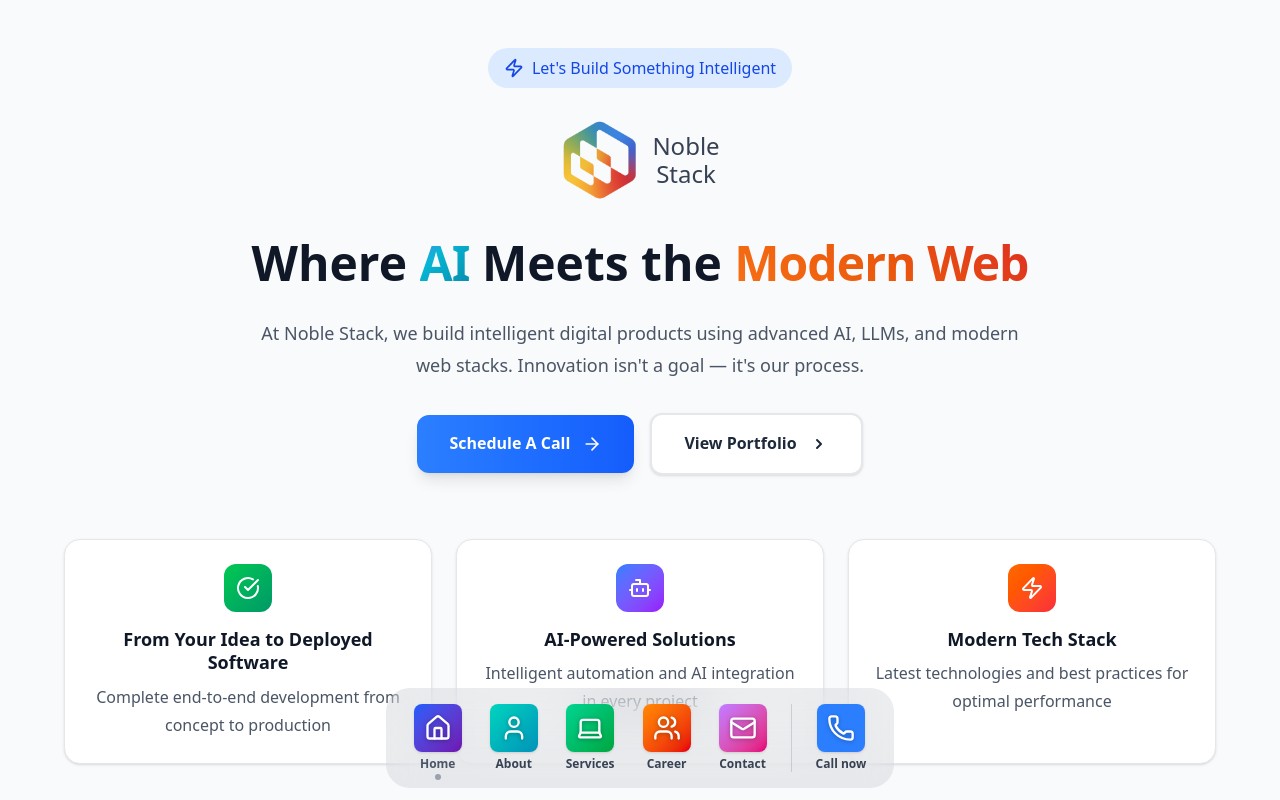
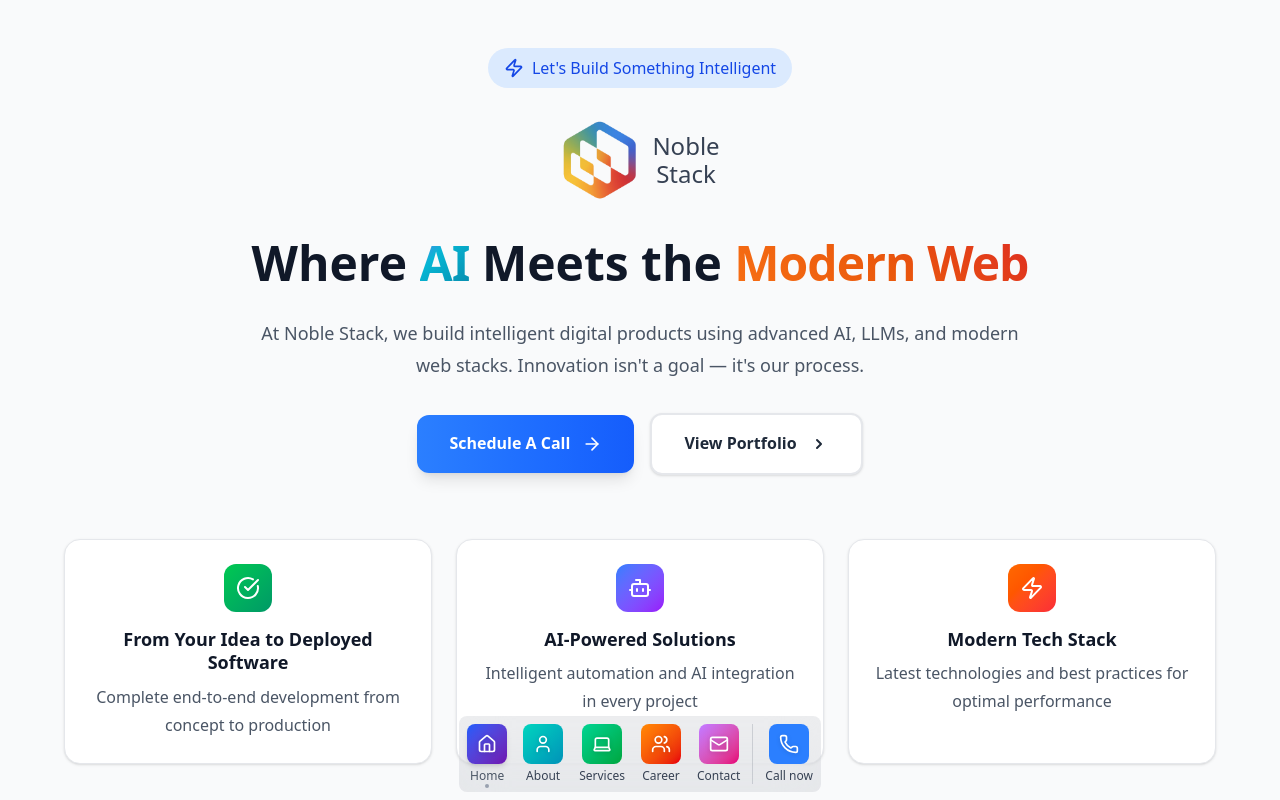
Before and after one commit to om202/NobleStack, a Next.js app: page / in a window 1280 px wide. Shown: the top 800 px of the page. Built offline with nearby package versions, Linux system fonts and the light colour scheme.

Commit message:
Refactor Navigation component styling for improved layout and user experience. Adjust padding, margins, and font sizes for better visual hierarchy. Update icon sizes and button styles for consistency across mobile and desktop views.

```diff
--- a/src/components/common/Navigation.tsx
+++ b/src/components/common/Navigation.tsx
@@ -67,13 +67,13 @@ export default function Navigation() {
   const pathname = usePathname();
 
   return (
-    <nav className="fixed bottom-0 left-0 right-0 z-50 p-3">
-      <div className="flex justify-center px-4">
-        <div className="bg-gray-600/10 backdrop-blur-xl rounded-3xl px-5 sm:px-7 py-4 w-fit max-w-[95vw]">
+    <nav className="fixed bottom-0 left-0 right-0 z-50 p-1">
+      <div className="flex justify-center p-1">
+        <div className="bg-gray-600/10 backdrop-blur-xl rounded-lg p-2 w-fit max-w-[95vw]">
           <NavigationMenu.Root>
             <NavigationMenu.List className="flex items-center justify-center">
               {/* Main Navigation Items */}
-              <div className={`items-center gap-5 sm:gap-7 ${isMenuOpen ? 'hidden' : 'flex lg:flex'}`}>
+              <div className={`items-center gap-3 sm:gap-4 ${isMenuOpen ? 'hidden' : 'flex lg:flex'}`}>
                 {navigationItems.map((item) => {
                   const Icon = item.icon;
                   const isActive = pathname === item.href;
@@ -82,20 +82,20 @@ export default function Navigation() {
                     <NavigationMenu.Item key={item.href}>
                       <NavigationMenu.Link asChild>
                         <Link href={item.href} className="flex flex-col items-center gap-1 group cursor-pointer relative">
-                          <div className={`w-11 h-11 sm:w-12 sm:h-12 rounded-lg flex items-center justify-center transition-all duration-300 shadow-sm ${
+                          <div className={`w-9 h-9 sm:w-10 sm:h-10 rounded-lg flex items-center justify-center transition-all duration-300 ${
                             isActive
                               ? `${item.activeColors} shadow-md`
                               : item.inactiveColors
                           }`}>
-                            <Icon className="w-6 h-6 sm:w-7 sm:h-7 text-white drop-shadow-[0_1px_2px_rgba(0,0,0,0.3)]" />
+                            <Icon className="w-5 h-5 text-white drop-shadow-sm" />
                           </div>
-                          <span className={`text-xs transition-colors duration-300 font-semibold ${
+                          <span className={`text-xs transition-colors duration-300 font-medium ${
                             isActive ? 'text-gray-600' : 'text-gray-700'
                           }`}>
                             {item.label}
                           </span>
                           {isActive && (
-                            <div className="absolute -bottom-2 left-1/2 transform -translate-x-1/2 w-1.5 h-1.5 bg-gray-400 rounded-full animate-in fade-in duration-300" />
+                            <div className="absolute -bottom-1 left-1/2 transform -translate-x-1/2 w-1 h-1 bg-gray-400 rounded-full" />
                           )}
                         </Link>
                       </NavigationMenu.Link>
@@ -105,12 +105,12 @@ export default function Navigation() {
               </div>
 
               {/* Call Now Button */}
-              <div className="hidden lg:flex ml-6 pl-6 border-l border-gray-500/25">
+              <div className="hidden lg:flex ml-3 pl-3 border-l border-gray-500/25">
                 <button className="flex flex-col items-center gap-1 group cursor-pointer">
-                  <div className="w-11 h-11 sm:w-12 sm:h-12 rounded-lg flex items-center justify-center transition-all duration-300 shadow-sm bg-blue-500">
-                    <Phone className="w-6 h-6 sm:w-7 sm:h-7 text-white drop-shadow-[0_1px_2px_rgba(0,0,0,0.3)]" />
+                  <div className="w-9 h-9 sm:w-10 sm:h-10 rounded-lg flex items-center justify-center transition-all duration-300 bg-blue-500">
+                    <Phone className="w-5 h-5 text-white drop-shadow-sm" />
                   </div>
-                  <span className="text-xs transition-colors duration-300 font-semibold text-gray-700">
+                  <span className="text-xs transition-colors duration-300 font-medium text-gray-700">
                     Call now
                   </span>
                 </button>
@@ -118,11 +118,11 @@ export default function Navigation() {
 
               {/* Mobile Menu Button */}
               <div
-                className="lg:hidden ml-5 sm:ml-7 flex items-center justify-center group cursor-pointer"
+                className="lg:hidden ml-3 sm:ml-4 flex items-center justify-center group cursor-pointer"
                 onClick={() => setIsMenuOpen(!isMenuOpen)}
               >
-                <div className="w-10 h-10 sm:w-12 sm:h-12 flex items-center justify-center group-hover:scale-110 transition-all duration-300">
-                  <ChevronUp className={`w-5 h-5 sm:w-6 sm:h-6 text-gray-600 group-hover:text-black transition-all duration-500 ease-in-out ${isMenuOpen ? 'rotate-180' : ''}`} />
+                <div className="w-8 h-8 sm:w-10 sm:h-10 flex items-center justify-center group-hover:scale-110 transition-all duration-300">
+                  <ChevronUp className={`w-4 h-4 sm:w-5 sm:h-5 text-gray-600 group-hover:text-black transition-all duration-300 ${isMenuOpen ? 'rotate-180' : ''}`} />
                 </div>
               </div>
             </NavigationMenu.List>
@@ -130,8 +130,8 @@ export default function Navigation() {
 
           {/* Mobile Menu */}
           {isMenuOpen && (
-            <div className="lg:hidden mt-4 pt-4 border-t border-gray-500/25 animate-in slide-in-from-bottom-4 fade-in duration-500 ease-out">
-              <div className="grid grid-cols-3 gap-4 mb-4 animate-in fade-in slide-in-from-bottom-2 duration-700 ease-out delay-150">
+            <div className="lg:hidden mt-2 pt-2 border-t border-gray-500/25">
+              <div className="grid grid-cols-3 gap-2 mb-2">
                 {navigationItems.map((item) => {
                   const Icon = item.icon;
                   const isActive = pathname === item.href;
@@ -140,22 +140,22 @@ export default function Navigation() {
                     <Link
                       key={item.href}
                       href={item.href}
-                      className="flex flex-col items-center gap-2 p-3 rounded-xl hover:bg-gray-500/15 transition-all duration-300 group relative"
+                      className="flex flex-col items-center gap-1 p-1 rounded-xl hover:bg-gray-500/15 transition-all duration-300 group relative"
                     >
-                      <div className={`w-15 h-15 rounded-lg flex items-center justify-center transition-all duration-300 shadow-sm ${
+                      <div className={`w-12 h-12 rounded-lg flex items-center justify-center transition-all duration-300 ${
                         isActive
                           ? `${item.activeColors} shadow-md`
                           : item.inactiveColors
                       }`}>
-                        <Icon className="w-8 h-8 text-white drop-shadow-[0_1px_2px_rgba(0,0,0,0.3)]" />
+                        <Icon className="w-6 h-6 text-white drop-shadow-sm" />
                       </div>
-                      <span className={`text-sm transition-colors duration-300 font-semibold ${
+                      <span className={`text-sm transition-colors duration-300 font-medium ${
                         isActive ? 'text-gray-600' : 'text-gray-700'
                       }`}>
                         {item.label}
                       </span>
                       {isActive && (
-                        <div className="absolute -bottom-1 left-1/2 transform -translate-x-1/2 w-2 h-2 bg-gray-400 rounded-full animate-in fade-in duration-300" />
+                        <div className="absolute -bottom-1 left-1/2 transform -translate-x-1/2 w-1.5 h-1.5 bg-gray-400 rounded-full" />
                       )}
                     </Link>
                   );
@@ -163,8 +163,8 @@ export default function Navigation() {
               </div>
 
               {/* Mobile Call Button */}
-              <button className="w-full flex items-center justify-center gap-2 px-4 py-4 bg-blue-500 text-white rounded-lg hover:scale-110 hover:shadow-md transition-all duration-300 font-semibold text-sm shadow-sm animate-in fade-in slide-in-from-bottom-1 duration-700 ease-out delay-300">
-                <Phone className="w-5 h-5" />
+              <button className="w-full flex items-center justify-center gap-2 px-2 py-2 bg-blue-500 text-white rounded-lg hover:scale-105 transition-all duration-300 font-medium text-sm">
+                <Phone className="w-4 h-4" />
                 Call now!
               </button>
             </div>
```
